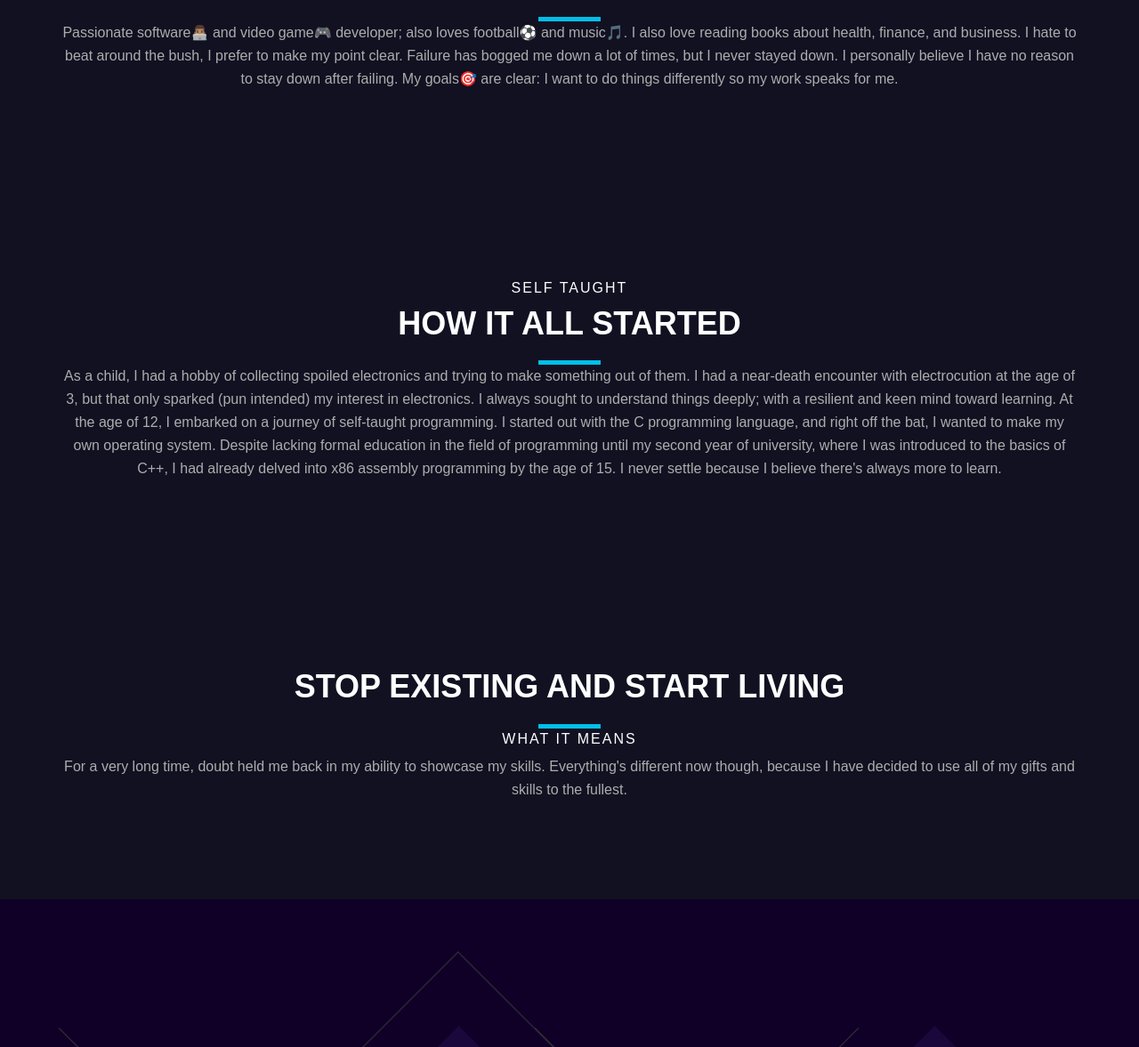
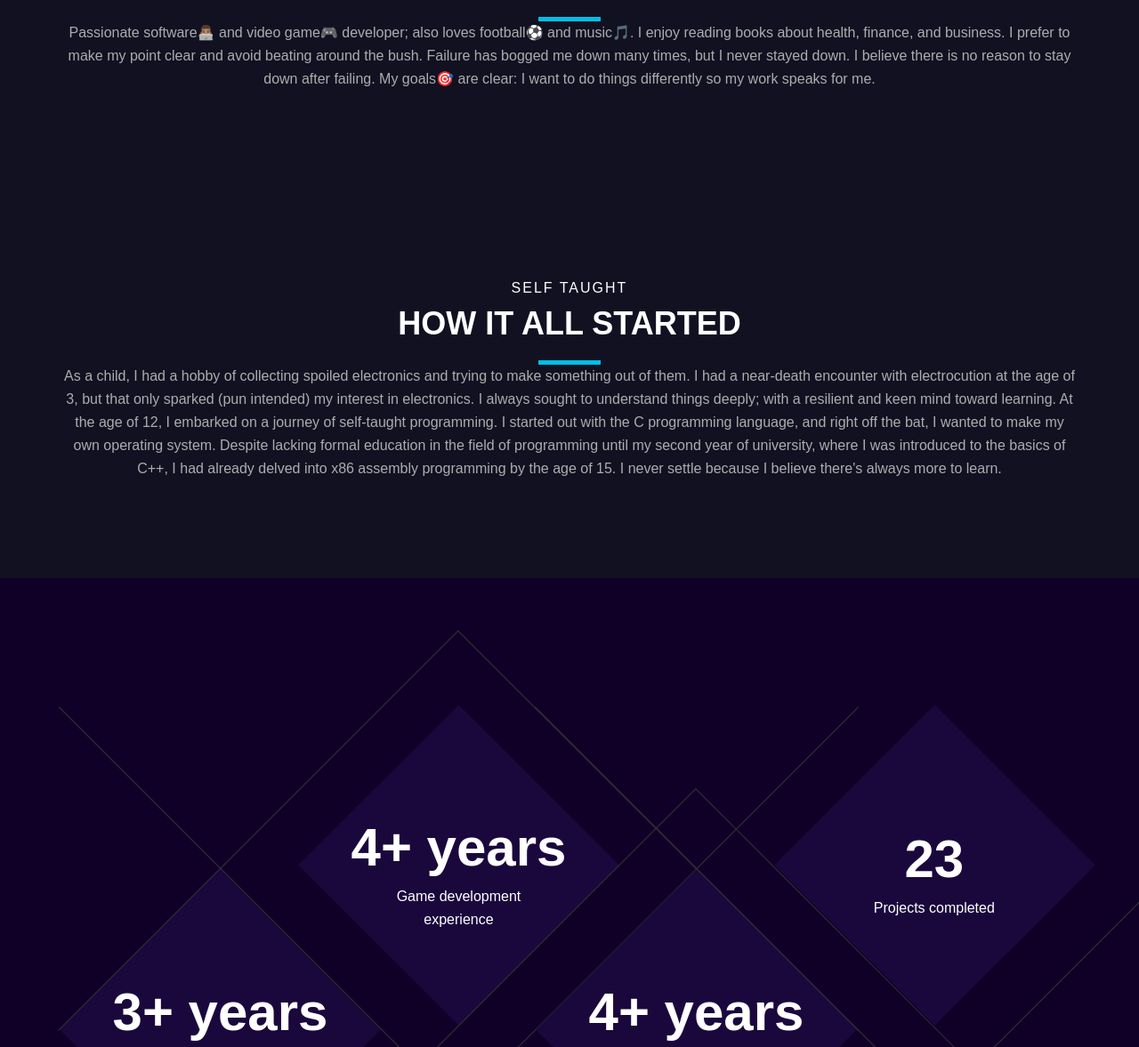
Before and after one commit to BaltaiDaniel/baltaidaniel, a website: page about.html in a window 1280 px wide. Shown: the part 520-1697 px from the top of the page at 89% size. Drawn offline with Linux system fonts and the light colour scheme.

Commit message:
Update about.html

```diff
--- a/about.html
+++ b/about.html
@@ -7,13 +7,13 @@
     <meta charset="UTF-8">
     <meta name="description" content="Baltai Daniel is a self-taught software developer, game developer, 3D artist, and graphic artist with 4+ years experience.">
     <meta name="author" content="Baltai Daniel">
-    <meta name="keywords" content="baltai, daniel, software, github, game, self taught, bd21">
+    <meta name="keywords" content="baltai, daniel, software, github, game, self taught, bd21, developer, dev">
     <meta name="robots" content="index, follow">
     <meta name="googlebot" content="index, follow">
     <meta name="bingbot" content="index, follow">
-    <title>Baltai Daniel - self-taught software developer, game developer, 3D artist</title>
+    <title>Baltai Daniel > About</title>
     <link rel="canonical" href="https://baltaidaniel.github.io">
-    <meta property="og:title" content="Baltai Daniel - self-taught software developer, game developer, 3D artist, and graphic artist.">
+    <meta property="og:title" content="Baltai Daniel | About">
     <meta property="og:description" content="Baltai Daniel is a self-taught software developer, game developer, 3D artist, and graphic artist. YouTube: Creative BD21">
     <meta property="og:image" content="img/logo.png">
     <meta property="og:url" content="https://baltaidaniel.github.io">
@@ -25,9 +25,6 @@
 
     <meta name="viewport" content="width=device-width, initial-scale=1.0">
     <meta http-equiv="X-UA-Compatible" content="ie=edge">
-    <link rel="canonical" href="https://baltaidaniel.github.io/about"/>
-
-    <title>Baltai Daniel > About</title>
 
     <!-- Css Styles -->
     <link rel="stylesheet" href="css/bootstrap.min.css" type="text/css">
@@ -81,7 +78,7 @@
     <!-- Header End -->
 
     <!-- Breadcrumb Begin -->
-    <div class="breadcrumb-option spad set-bg" data-setbg="img/breadcrumb-bg.jpg">
+    <div class="breadcrumb-option spad set-bg" data-setbg="img/breadcrumb-bg.webp">
         <div class="container">
             <div class="row">
                 <div class="col-lg-12 text-center">
@@ -107,7 +104,7 @@
                 <div class="col-lg-12">
                     <div class="section-title center-title">
                         <h2>A little about myself</h2>
-                        <p>Passionate software👨🏽‍💻 and video game🎮 developer; also loves football⚽ and music🎵. I also love reading books about health, finance, and business. I hate to beat around the bush, I prefer to make my point clear. Failure has bogged me down a lot of times, but I never stayed down. I personally believe I have no reason to stay down after failing. My goals🎯 are clear: I want to do things differently so my work speaks for me.</p>
+                        <p>Passionate software👨🏽‍💻 and video game🎮 developer; also loves football⚽ and music🎵. I enjoy reading books about health, finance, and business. I prefer to make my point clear and avoid beating around the bush. Failure has bogged me down many times, but I never stayed down. I believe there is no reason to stay down after failing. My goals🎯 are clear: I want to do things differently so my work speaks for me.</p>
 
                     </div>
                 </div>
@@ -135,22 +132,6 @@
     </section>
     <!-- Section 2 End -->
 
-    <!-- Section 3 Begin -->
-    <section class="testimonial spad set-bg" data-setbg="" style="background: #112;">
-        <div class="container">
-            <div class="row">
-                <div class="col-lg-12">
-                    <div class="section-title center-title">
-                        <h2>Stop existing and start living</h2>
-                        <span>What it means</span>
-                        <p>For a very long time, doubt held me back in my ability to showcase my skills. Everything's different now though, because I have decided to use all of my gifts and skills to the fullest.</p>
-                    </div>
-                </div>
-            </div>
-
-        </div>
-    </section>
-    <!-- Section 3 End -->
 
     <!-- Counter Section Begin -->
     <section class="counter">
```
